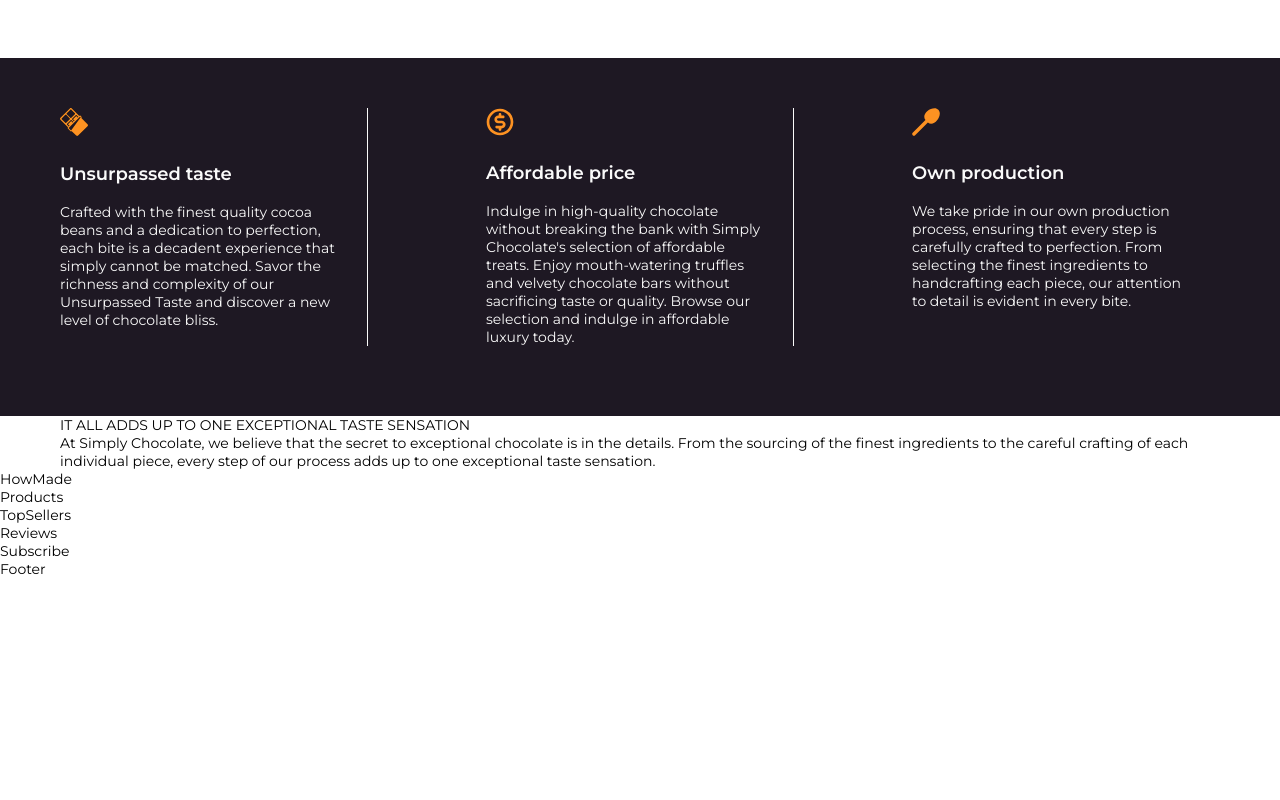
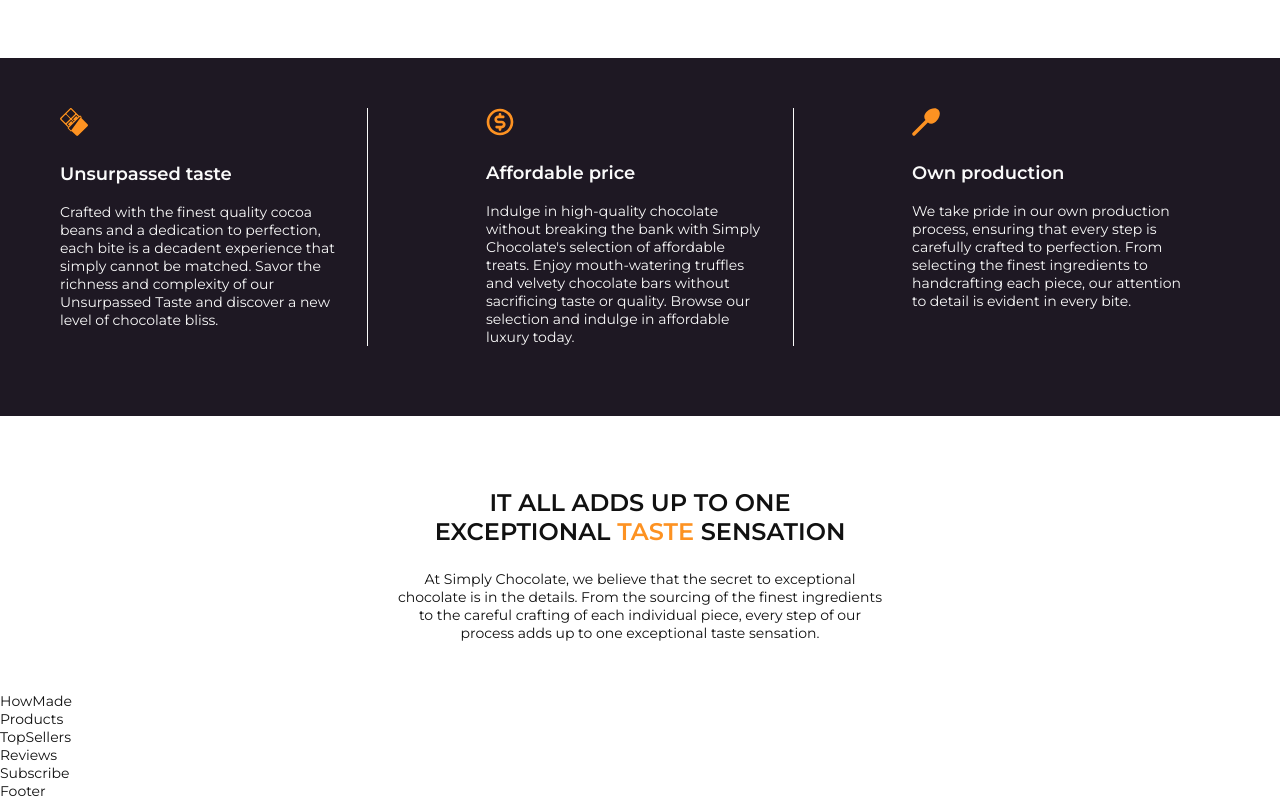
Before and after one commit to whatislove-zh/chocolate-landing, a React (Create React App) app: page / in a window 1280 px wide. Shown: the part 672-1472 px from the top of the page. Before the commit the page ends 1250 px from the top, so only its background shows below. Built offline with nearby package versions, Linux system fonts and the light colour scheme.

Commit message:
styles for head ingredients section

```diff
--- a/src/components/ingredients/_ingredients.scss
+++ b/src/components/ingredients/_ingredients.scss
@@ -0,0 +1,37 @@
+@import "../../styles/variables";
+
+.ingredients-section {
+  margin-top: 72px;
+}
+
+.ingredients-head {
+  max-width: 486px;
+  text-align: center;
+  margin: auto;
+  margin-bottom: 50px;
+}
+
+.ingredients-header,
+.orange-text {
+  font-weight: $bold-weight;
+  font-size: 20px;
+}
+.ingredients-header {
+  width: 283px;
+  margin: auto;
+  margin-bottom: 24px;
+}
+
+.orange-text {
+  color: $orange-color;
+}
+
+@media screen and (min-width: $md) {
+  .ingredients-header {
+    width: 411px;
+  }
+  .ingredients-header,
+  .orange-text {
+    font-size: 24px;
+  }
+}
--- a/src/styles/_common.scss
+++ b/src/styles/_common.scss
@@ -4,7 +4,7 @@
   margin: 0;
   padding: 0;
   box-sizing: border-box;
-  color: black;
+  color: $black-color;
   font-family: "Montserrat", sans-serif;
   font-weight: $regular-weight;
   font-size: 14px;
```
